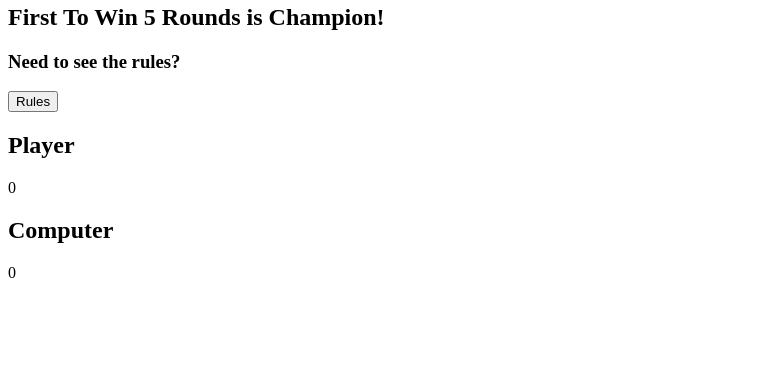
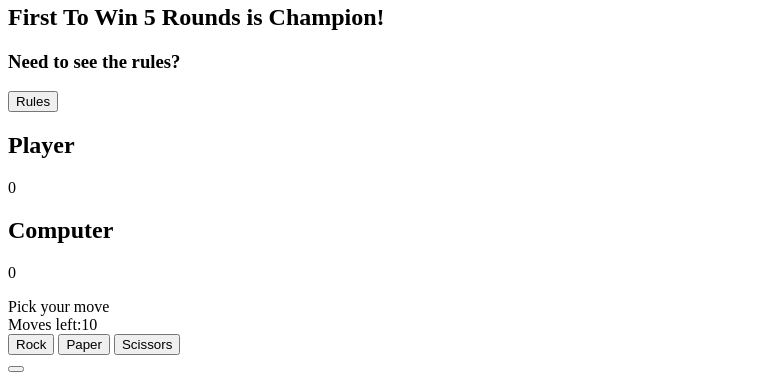
Before and after one commit to doreilly2022/CI_PP2_RPS, a plain HTML site: page index.html in a window 1280 px wide. Shown: the part 542-923 px from the top of the page, without its empty margins (0-776 px from the left). Before the commit the page ends 840 px from the top, so only its background shows below. Drawn offline with Linux system fonts and the light colour scheme.

Commit message:
Add html for game area

```diff
--- a/index.html
+++ b/index.html
@@ -35,11 +35,22 @@
                     <p class="c-count count">0</p>
                 </div>
             </div>
-
         </div>
 
          <div class="game-area">
+            <div class="move">Pick your move</div>
 
+            <div class="movesleft">Moves left:10</dive>
+
+            <div class="options">
+                <button class="rock">Rock</button>
+                <button class="paper">Paper</button>
+                <button class="scissors">Scissors</button>
+            </div>
+
+            <div class="result"></div>
+
+            <button class="reload"></button>
         </div>
     </section>
     <section class="faq-section">
```
